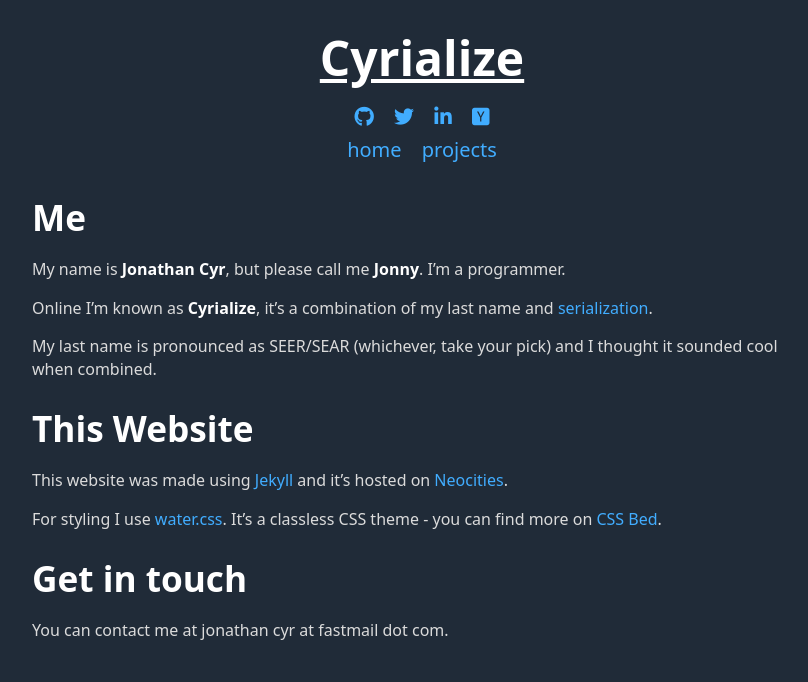
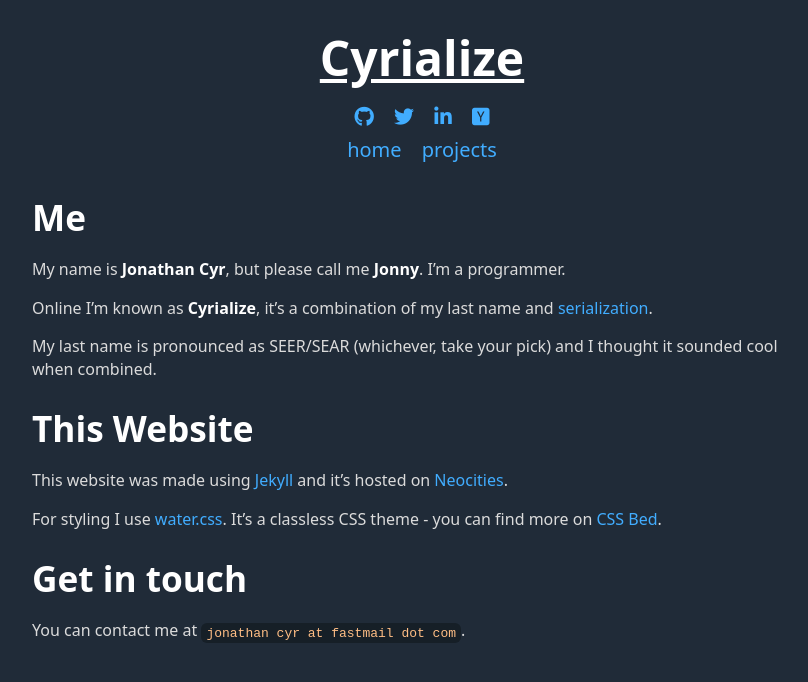
Before and after one commit to cyrialize/cyrialize, a Jekyll site: the page built from index.md, in a window 1280 px wide. Shown: the top 682 px of the page, without its empty margins (218-1026 px from the left). Built offline with Jekyll 4.4.1, drawn with Linux system fonts in a browser that asks for light colours; nearby versions of some CDN libraries.

```diff
--- a/index.md
+++ b/index.md
@@ -18,4 +18,4 @@ For styling I use [water.css](https://kognise.github.io/water.css/). It's a clas
 
 # Get in touch
 
-You can contact me at jonathan cyr at fastmail dot com.
+You can contact me at `jonathan cyr at fastmail dot com`.
```
